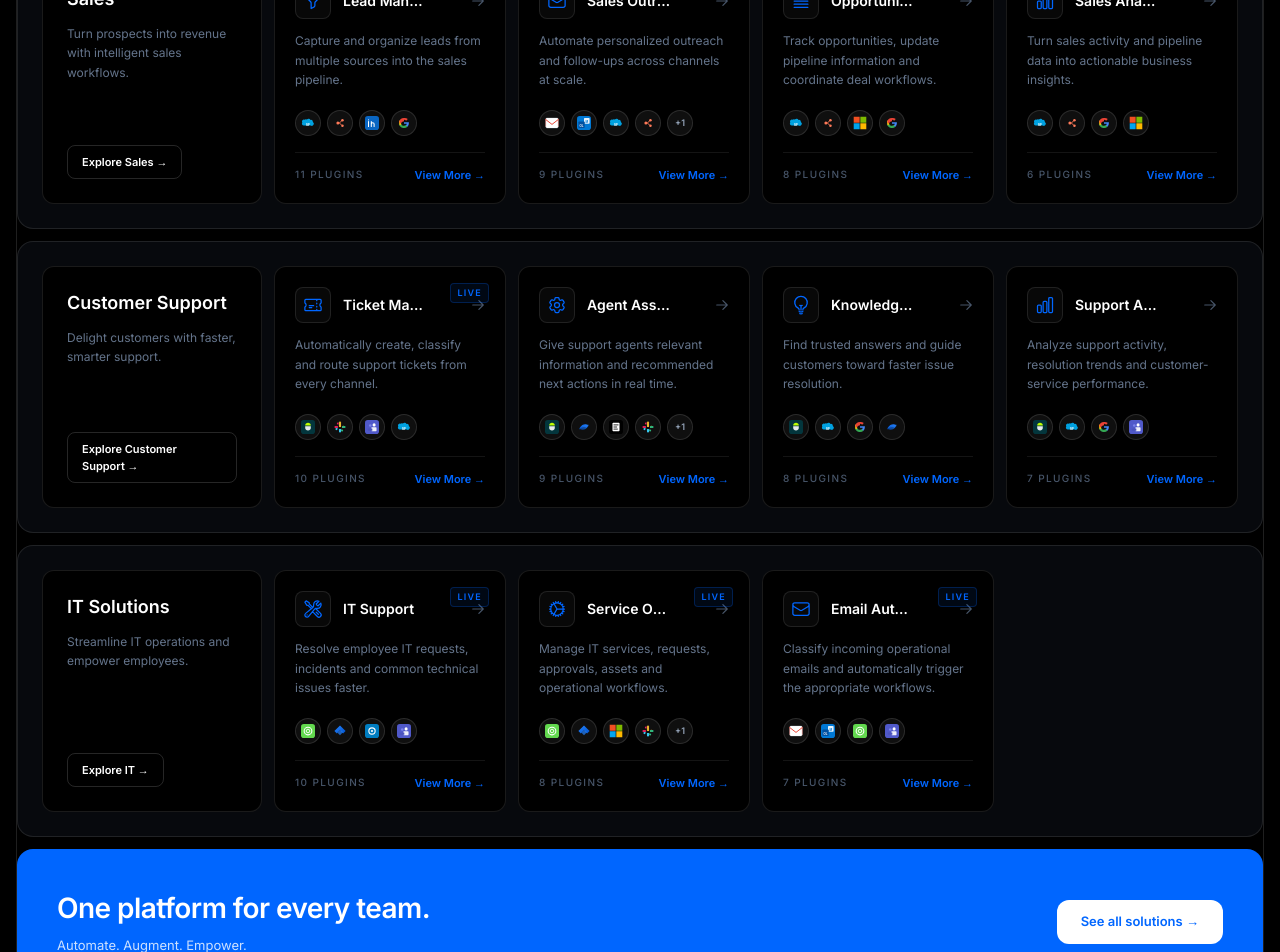
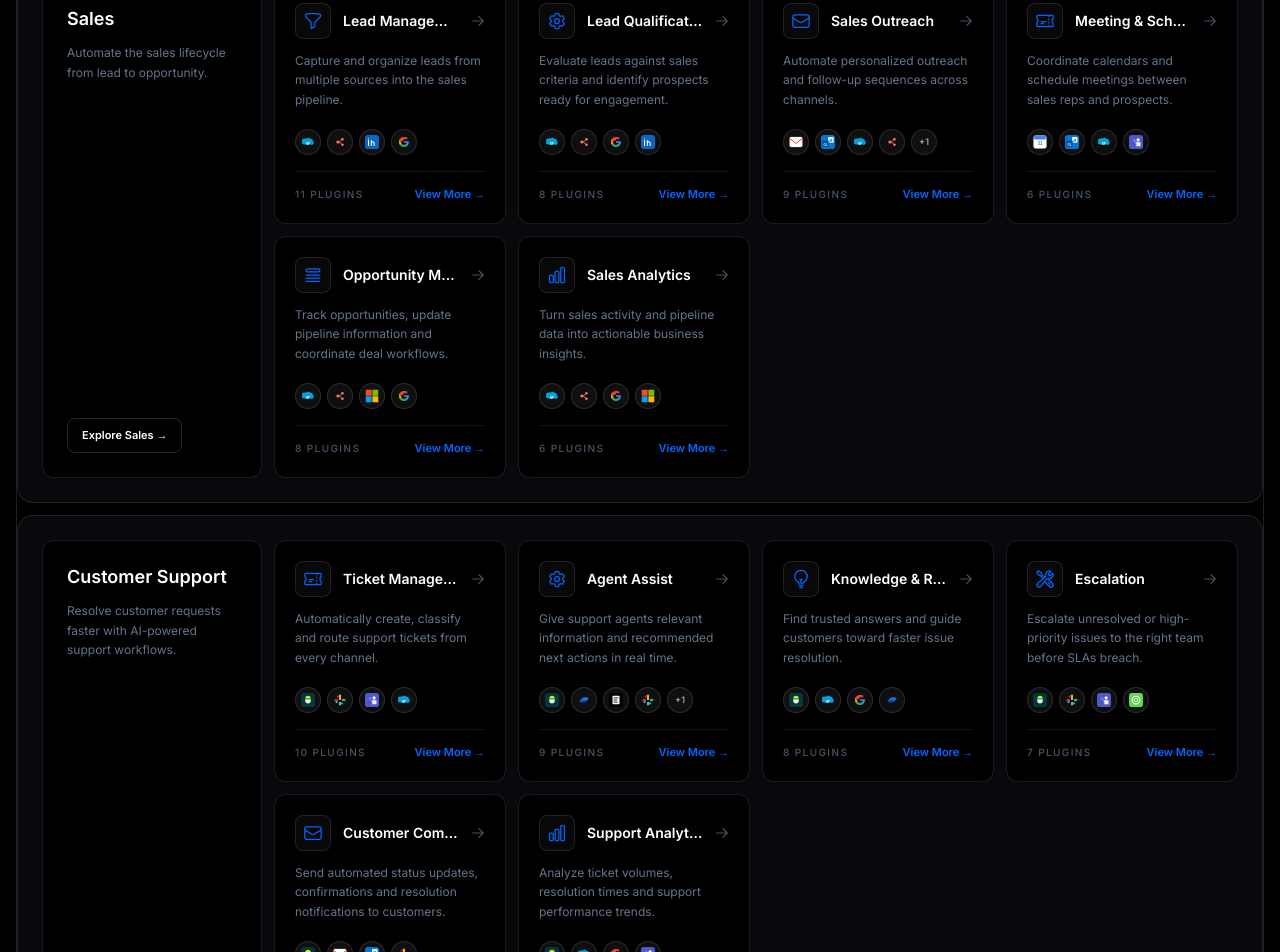
Before and after one commit to Abhishek-wahurwagh/solobuild-frontend-, a Next.js app: page /solutions in a window 1280 px wide. Shown: the part 1060-2012 px from the top of the page. Built offline with nearby package versions, Linux system fonts and the light colour scheme.

Commit message:
BUILT THE COMPLETE SOLUTIONS OVERVIEW

```diff
--- a/app/solutions/page.tsx
+++ b/app/solutions/page.tsx
@@ -126,9 +126,8 @@ interface WorkflowDef {
   name: string;
   description: string;
   pluginCount: number;
-  integrationIds: string[];   // IDs from INTEGRATIONS map
+  integrationIds: string[];
   route: string;
-  live?: boolean;
   icon: React.ReactNode;
 }
 
@@ -164,23 +163,26 @@ function CogIcon()       { return <svg className={WF_ICON_CLS} fill="none" viewB
 // ─── Solutions data ───────────────────────────────────────────────────────────
 
 const SOLUTIONS: SolutionSection[] = [
+  // ── HR ─────────────────────────────────────────────────────────────────────
   {
     id: "hr",
     name: "HR Solutions",
-    tagline: "Attract, develop and retain great people with AI-powered workflows.",
+    tagline: "Attract, develop and support people with AI-powered workflows.",
     description: "Automate the employee lifecycle with AI agents, workflows and enterprise integrations.",
     exploreHref: "/solutions/hr",
     workflows: [
       {
-        id: "talent-acquisition", name: "Talent Acquisition",
-        description: "Find, screen and hire candidates with AI-powered recruiting workflows.",
-        pluginCount: 10, live: true,
+        id: "talent-acquisition",
+        name: "Talent Acquisition",
+        description: "Find, screen and hire candidates through an AI-powered recruiting workflow.",
+        pluginCount: 10,
         integrationIds: ["greenhouse", "linkedin", "google", "workday", "lever"],
         route: "/solutions/hr/talent-acquisition",
         icon: <PeopleIcon />,
       },
       {
-        id: "employee-onboarding", name: "Employee Onboarding",
+        id: "employee-onboarding",
+        name: "Employee Onboarding",
         description: "Turn new hires into productive employees with automated onboarding workflows.",
         pluginCount: 9,
         integrationIds: ["okta", "microsoft", "slack", "google", "workday"],
@@ -188,7 +190,8 @@ const SOLUTIONS: SolutionSection[] = [
         icon: <SparkIcon />,
       },
       {
-        id: "learning-development", name: "Learning & Development",
+        id: "learning-development",
+        name: "Learning & Development",
         description: "Personalize learning, training and skill development across the organization.",
         pluginCount: 8,
         integrationIds: ["google", "microsoft", "slack", "notion"],
@@ -196,7 +199,8 @@ const SOLUTIONS: SolutionSection[] = [
         icon: <BookIcon />,
       },
       {
-        id: "performance-reviews", name: "Performance & Reviews",
+        id: "performance-reviews",
+        name: "Performance & Reviews",
         description: "Automate feedback, review cycles and performance workflows for your teams.",
         pluginCount: 7,
         integrationIds: ["workday", "slack", "teams", "google"],
@@ -204,7 +208,8 @@ const SOLUTIONS: SolutionSection[] = [
         icon: <ChartIcon />,
       },
       {
-        id: "payroll-benefits", name: "Payroll & Benefits",
+        id: "payroll-benefits",
+        name: "Payroll & Benefits",
         description: "Streamline payroll, benefits and employee compensation workflows.",
         pluginCount: 10,
         integrationIds: ["workday", "microsoft", "okta", "google", "slack"],
@@ -212,7 +217,8 @@ const SOLUTIONS: SolutionSection[] = [
         icon: <WalletIcon />,
       },
       {
-        id: "employee-support", name: "Employee Support",
+        id: "employee-support",
+        name: "Employee Support",
         description: "Help employees get answers and complete HR requests faster with AI assistance.",
         pluginCount: 11,
         integrationIds: ["slack", "teams", "confluence", "servicenow"],
@@ -220,8 +226,9 @@ const SOLUTIONS: SolutionSection[] = [
         icon: <SupportIcon />,
       },
       {
-        id: "offboarding", name: "Offboarding",
-        description: "Coordinate employee exits, access changes, documentation and team handovers.",
+        id: "offboarding",
+        name: "Offboarding",
+        description: "Coordinate employee exits, access revocation, documentation and team handovers.",
         pluginCount: 6,
         integrationIds: ["okta", "workday", "slack", "teams"],
         route: "/solutions/hr",
@@ -229,31 +236,54 @@ const SOLUTIONS: SolutionSection[] = [
       },
     ],
   },
+
+  // ── Sales ───────────────────────────────────────────────────────────────────
   {
     id: "sales",
     name: "Sales",
-    tagline: "Turn prospects into revenue with intelligent sales workflows.",
-    description: "Turn prospects into revenue with intelligent workflows across the sales lifecycle.",
+    tagline: "Automate the sales lifecycle from lead to opportunity.",
+    description: "Turn prospects into revenue with intelligent workflows across the full sales cycle.",
     exploreHref: "/solutions/sales",
     workflows: [
       {
-        id: "lead-management", name: "Lead Management",
+        id: "lead-management",
+        name: "Lead Management",
         description: "Capture and organize leads from multiple sources into the sales pipeline.",
-        pluginCount: 11, live: true,
+        pluginCount: 11,
         integrationIds: ["salesforce", "hubspot", "linkedin", "google"],
         route: "/solutions/sales/lead-management",
         icon: <FunnelIcon />,
       },
       {
-        id: "sales-outreach", name: "Sales Outreach",
-        description: "Automate personalized outreach and follow-ups across channels at scale.",
+        id: "lead-qualification",
+        name: "Lead Qualification",
+        description: "Evaluate leads against sales criteria and identify prospects ready for engagement.",
+        pluginCount: 8,
+        integrationIds: ["salesforce", "hubspot", "google", "linkedin"],
+        route: "/solutions/sales/lead-management",
+        icon: <AgentIcon />,
+      },
+      {
+        id: "sales-outreach",
+        name: "Sales Outreach",
+        description: "Automate personalized outreach and follow-up sequences across channels.",
         pluginCount: 9,
         integrationIds: ["gmail", "outlook", "salesforce", "hubspot", "linkedin"],
         route: "/solutions/sales",
         icon: <MailIcon />,
       },
       {
-        id: "opportunity-management", name: "Opportunity Management",
+        id: "meeting-scheduling",
+        name: "Meeting & Scheduling",
+        description: "Coordinate calendars and schedule meetings between sales reps and prospects.",
+        pluginCount: 6,
+        integrationIds: ["gcal", "outlook", "salesforce", "teams"],
+        route: "/solutions/sales",
+        icon: <TicketIcon />,
+      },
+      {
+        id: "opportunity-management",
+        name: "Opportunity Management",
         description: "Track opportunities, update pipeline information and coordinate deal workflows.",
         pluginCount: 8,
         integrationIds: ["salesforce", "hubspot", "microsoft", "google"],
@@ -261,7 +291,8 @@ const SOLUTIONS: SolutionSection[] = [
         icon: <PipeIcon />,
       },
       {
-        id: "sales-analytics", name: "Sales Analytics",
+        id: "sales-analytics",
+        name: "Sales Analytics",
         description: "Turn sales activity and pipeline data into actionable business insights.",
         pluginCount: 6,
         integrationIds: ["salesforce", "hubspot", "google", "microsoft"],
@@ -270,23 +301,27 @@ const SOLUTIONS: SolutionSection[] = [
       },
     ],
   },
+
+  // ── Customer Support ────────────────────────────────────────────────────────
   {
     id: "customer-support",
     name: "Customer Support",
-    tagline: "Delight customers with faster, smarter support.",
-    description: "Resolve customer issues faster with AI-powered support workflows and agent assistance.",
+    tagline: "Resolve customer requests faster with AI-powered support workflows.",
+    description: "Classify, route and resolve customer issues with AI agents and automated workflows.",
     exploreHref: "/solutions/customer-support",
     workflows: [
       {
-        id: "ticket-management", name: "Ticket Management",
+        id: "ticket-management",
+        name: "Ticket Management",
         description: "Automatically create, classify and route support tickets from every channel.",
-        pluginCount: 10, live: true,
+        pluginCount: 10,
         integrationIds: ["zendesk", "slack", "teams", "salesforce"],
         route: "/solutions/customer-support/support-workflow",
         icon: <TicketIcon />,
       },
       {
-        id: "agent-assist", name: "Agent Assist",
+        id: "agent-assist",
+        name: "Agent Assist",
         description: "Give support agents relevant information and recommended next actions in real time.",
         pluginCount: 9,
         integrationIds: ["zendesk", "confluence", "notion", "slack", "google"],
@@ -294,7 +329,8 @@ const SOLUTIONS: SolutionSection[] = [
         icon: <AgentIcon />,
       },
       {
-        id: "knowledge-resolution", name: "Knowledge & Resolution",
+        id: "knowledge-resolution",
+        name: "Knowledge & Resolution",
         description: "Find trusted answers and guide customers toward faster issue resolution.",
         pluginCount: 8,
         integrationIds: ["zendesk", "salesforce", "google", "confluence"],
@@ -302,8 +338,27 @@ const SOLUTIONS: SolutionSection[] = [
         icon: <KnowledgeIcon />,
       },
       {
-        id: "support-analytics", name: "Support Analytics",
-        description: "Analyze support activity, resolution trends and customer-service performance.",
+        id: "escalation",
+        name: "Escalation",
+        description: "Escalate unresolved or high-priority issues to the right team before SLAs breach.",
+        pluginCount: 7,
+        integrationIds: ["zendesk", "slack", "teams", "servicenow"],
+        route: "/solutions/customer-support/support-workflow",
+        icon: <WrenchIcon />,
+      },
+      {
+        id: "customer-communication",
+        name: "Customer Communication",
+        description: "Send automated status updates, confirmations and resolution notifications to customers.",
+        pluginCount: 6,
+        integrationIds: ["zendesk", "gmail", "outlook", "slack"],
+        route: "/solutions/customer-support",
+        icon: <MailIcon />,
+      },
+      {
+        id: "support-analytics",
+        name: "Support Analytics",
+        description: "Analyze ticket volumes, resolution times and support performance trends.",
         pluginCount: 7,
         integrationIds: ["zendesk", "salesforce", "google", "teams"],
         route: "/solutions/customer-support",
@@ -311,33 +366,38 @@ const SOLUTIONS: SolutionSection[] = [
       },
     ],
   },
+
+  // ── IT ──────────────────────────────────────────────────────────────────────
   {
     id: "it",
     name: "IT Solutions",
-    tagline: "Streamline IT operations and empower employees.",
-    description: "Streamline IT operations, service requests and employee support with AI agents.",
+    tagline: "Streamline employee support and IT service operations.",
+    description: "Resolve IT requests, manage services and automate operational workflows with AI agents.",
     exploreHref: "/solutions/it",
     workflows: [
       {
-        id: "it-support", name: "IT Support",
-        description: "Resolve employee IT requests, incidents and common technical issues faster.",
-        pluginCount: 10, live: true,
+        id: "it-support",
+        name: "IT Support",
+        description: "Resolve employee IT requests, incidents and technical issues from intake to closure.",
+        pluginCount: 10,
         integrationIds: ["servicenow", "jira", "okta", "teams"],
         route: "/solutions/it/it-support",
         icon: <WrenchIcon />,
       },
       {
-        id: "service-operations", name: "Service Operations",
-        description: "Manage IT services, requests, approvals, assets and operational workflows.",
-        pluginCount: 8, live: true,
+        id: "service-operations",
+        name: "Service Operations",
+        description: "Manage IT service requests, approvals, provisioning and operational workflows.",
+        pluginCount: 8,
         integrationIds: ["servicenow", "jira", "microsoft", "slack", "teams"],
         route: "/solutions/it/service-operations",
         icon: <CogIcon />,
       },
       {
-        id: "email-automation", name: "Email Automation",
+        id: "email-automation",
+        name: "Email Automation",
         description: "Classify incoming operational emails and automatically trigger the appropriate workflows.",
-        pluginCount: 7, live: true,
+        pluginCount: 7,
         integrationIds: ["gmail", "outlook", "servicenow", "teams"],
         route: "/solutions/it/email-automation",
         icon: <MailIcon />,
@@ -381,22 +441,12 @@ function WorkflowCard({ wf }: { wf: WorkflowDef }) {
       href={wf.route}
       className="group relative flex flex-col rounded-xl border border-white/10 bg-black hover:border-white/20 hover:-translate-y-0.5 transition-all duration-150 p-5 overflow-hidden"
     >
-      {/* Live badge */}
-      {wf.live && (
-        <span
-          className="absolute top-4 right-4 text-[9px] font-semibold uppercase tracking-[0.14em] px-1.5 py-0.5 rounded"
-          style={{ color: BLUE, border: `1px solid ${BLUE}40`, background: `${BLUE}14` }}
-        >
-          Live
-        </span>
-      )}
-
       {/* Icon + name */}
       <div className="flex items-center gap-3 mb-3">
         <div className="w-9 h-9 rounded-lg border border-white/10 flex items-center justify-center flex-shrink-0 bg-white/[0.03]">
           {wf.icon}
         </div>
-        <div className="flex items-center gap-2 min-w-0 flex-1 mr-8">
+        <div className="flex items-center gap-2 min-w-0 flex-1">
           <h3 className="text-[14px] font-semibold text-white leading-snug truncate">{wf.name}</h3>
         </div>
         <svg
@@ -418,9 +468,7 @@ function WorkflowCard({ wf }: { wf: WorkflowDef }) {
       </div>
 
       {/* Footer */}
-      <div
-        className="flex items-center justify-between pt-3.5 border-t border-white/8"
-      >
+      <div className="flex items-center justify-between pt-3.5 border-t border-white/[0.08]">
         <span className="text-[10px] font-medium text-slate-600 uppercase tracking-[0.14em]">
           {wf.pluginCount} plugins
         </span>
@@ -464,8 +512,7 @@ function SolutionBlock({ solution }: { solution: SolutionSection }) {
           {solution.workflows.map((wf) => (
             <WorkflowCard key={wf.id} wf={wf} />
           ))}
-        </div>
-      </div>
+        </div>      </div>
     </div>
   );
 }
```
